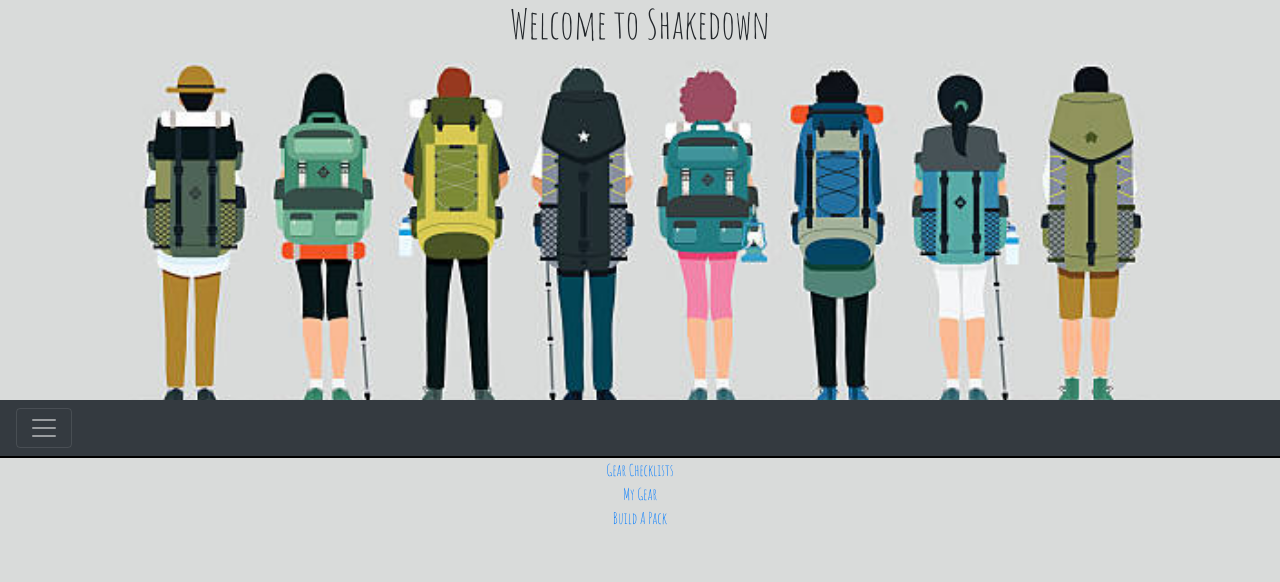
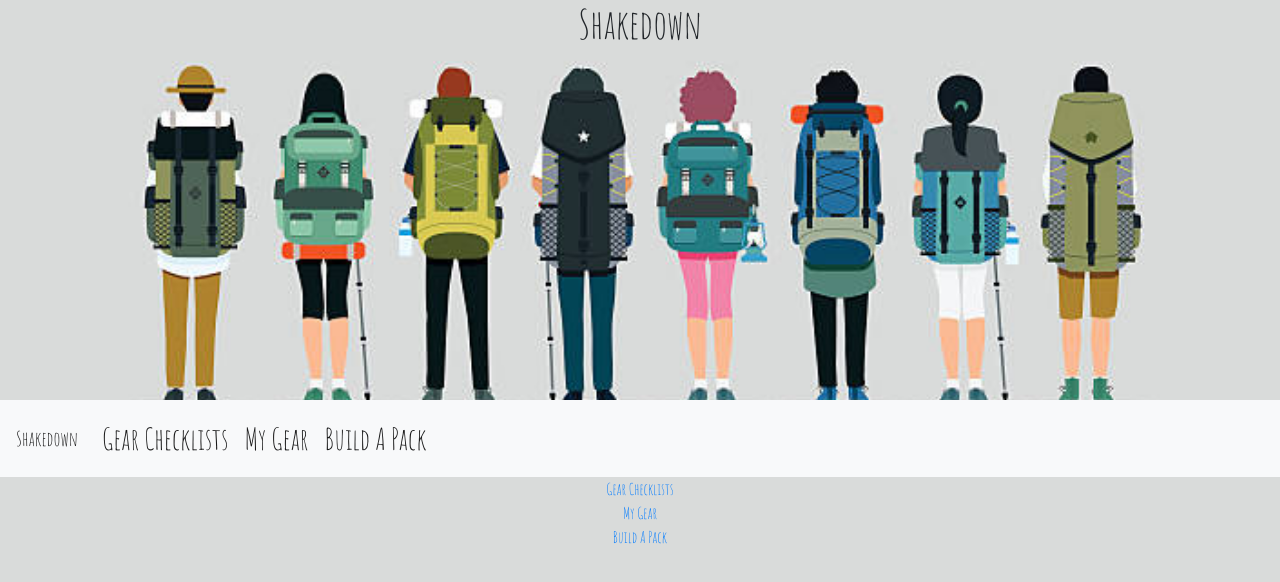
Before and after one commit to badamato/react-shakedown-app, a React (Create React App) app in the folder client/: page / in a window 1280 px wide. Shown: the top 582 px of the page. Built offline with nearby package versions, Linux system fonts and the light colour scheme.

Commit message:
satisfied with navbar- hamburger menu at smaller screen sizes

```diff
--- a/client/src/App.js
+++ b/client/src/App.js
@@ -26,7 +26,7 @@
           <div class="container">
             <header className="header">
               {/* <img src={logo} className="App-logo" alt="logo" /> */}
-              <h1 className="App-title">Welcome to Shakedown</h1>
+              <h1 className="App-title"> Shakedown</h1>
             </header>
           </div>
           {/* Navigation */}
--- a/client/src/components/Navigations.js
+++ b/client/src/components/Navigations.js
@@ -3,91 +3,113 @@
 import { NavLink } from "react-router-dom";
 
 const Navigation = props => (
-  <nav>
-    <div class="pos-f-t">
-      <div class="collapse" id="navbarToggleExternalContent">
-        <div class="bg-dark p-4">
-          <h5 class="text-white h4">
-            <NavLink
-              to="/"
-              className="nav-item "
-              style={{ textDecoration: "none", color: "white" }}
-            >
-              Home
-            </NavLink>
-          </h5>
-          <h5 class="text-white h4">
-            <NavLink
-              to="/hikes"
-              className="nav-item"
-              style={{ textDecoration: "none", color: "white" }}
-            >
-              Gear Checklists
-            </NavLink>
-          </h5>
-          <h5 class="text-white h4">
-          <NavLink
-          to="/mygear"
-          className="nav-item"
-          style={{ textDecoration: "none", color: "white" }}
-        >
-          My Gear
-        </NavLink>
-          </h5>
-          <h5 class="text-white h4">
-           <NavLink
-          to="/buildapack"
-          className="nav-item"
-          style={{ textDecoration: "none", color: "white" }}
-        >
-          Build A Pack
-        </NavLink>
+  ///////////OLD CODE
+  //   <nav>
+  //     <div class="pos-f-t">
+  //       <div class="collapse" id="navbarToggleExternalContent">
+  //         <div class="bg-dark p-4">
+  //           <h5 class="text-white h4">
+  //             <NavLink
+  //               to="/"
+  //               className="nav-item "
+  //               style={{ textDecoration: "none", color: "white" }}
+  //             >
+  //               Home
+  //             </NavLink>
+  //           </h5>
+  //           <h5 class="text-white h4">
+  //             <NavLink
+  //               to="/hikes"
+  //               className="nav-item"
+  //               style={{ textDecoration: "none", color: "white" }}
+  //             >
+  //               Gear Checklists
+  //             </NavLink>
+  //           </h5>
+  //           <h5 class="text-white h4">
+  //           <NavLink
+  //           to="/mygear"
+  //           className="nav-item"
+  //           style={{ textDecoration: "none", color: "white" }}
+  //         >
+  //           My Gear
+  //         </NavLink>
+  //           </h5>
+  //           <h5 class="text-white h4">
+  //            <NavLink
+  //           to="/buildapack"
+  //           className="nav-item"
+  //           style={{ textDecoration: "none", color: "white" }}
+  //         >
+  //           Build A Pack
+  //         </NavLink>
 
-        </h5>
-        <h5 class="text-white h4">
-         <NavLink
-          to="/about"
-          className="nav-item"
-          style={{ textDecoration: "none", color: "white" }}
-        >
-          About
-        </NavLink>
-        </h5>
-        </div>
-        <div class="bg-dark p-4" />
-      </div>
+  //         </h5>
+  //         <h5 class="text-white h4">
+  //          <NavLink
+  //           to="/about"
+  //           className="nav-item"
+  //           style={{ textDecoration: "none", color: "white" }}
+  //         >
+  //           About
+  //         </NavLink>
+  //         </h5>
+  //         </div>
+  //         <div class="bg-dark p-4" />
+  //       </div>
 
-      <nav class="navbar navbar-dark bg-dark">
+  //       <nav class="navbar navbar-dark bg-dark">
+  //         <button
+  //           class="navbar-toggler"
+  //           type="button"
+  //           data-toggle="collapse"
+  //           data-target="#navbarToggleExternalContent"
+  //           aria-controls="navbarToggleExternalContent"
+  //           aria-expanded="false"
+  //           aria-label="Toggle navigation"
+  //         >
+  //           <span class="navbar-toggler-icon" />
+  //         </button>
+  //       </nav>
+  //     </div>
+
+  /////////UP TO DATE CODE
+  <nav class="navbar navbar-expand-lg navbar-light bg-light">
+    <a class="navbar-brand" href="/">
+      Shakedown
+    </a>
     <button
       class="navbar-toggler"
       type="button"
       data-toggle="collapse"
-          data-target="#navbarToggleExternalContent"
-          aria-controls="navbarToggleExternalContent"
+      data-target="#navbarTogglerDemo02"
+      aria-controls="navbarTogglerDemo02"
       aria-expanded="false"
       aria-label="Toggle navigation"
     >
       <span class="navbar-toggler-icon" />
     </button>
-      </nav>
-    </div>
 
-    <div className="nav-list">
-
-
-      <a>
-        {" "}
-
+    <div class="collapse navbar-collapse" id="navbarTogglerDemo02">
+      <ul class="navbar-nav mr-auto mt-2 mt-lg-0">
+        <li class="nav-item active">
+          <a class="nav-link" href="/hikes">
+            Gear Checklists <span class="sr-only">(current)</span>
           </a>
-
-      <a>
-        {" "}
-
+        </li>
+        <li class="nav-item active">
+          <a class="nav-link" href="/mygear">
+            My Gear
+            <span class="sr-only">(current)</span>
           </a>
-
-      <a>
-
+        </li>
+        <li class="nav-item active">
+          <a class="nav-link" href="/buildapack">
+            Build A Pack
+            <span class="sr-only">(current)</span>
           </a>
+        </li>
+      </ul>
     </div>
   </nav>
 );
```
Lines whose indentation alone changed are shown as unchanged.
